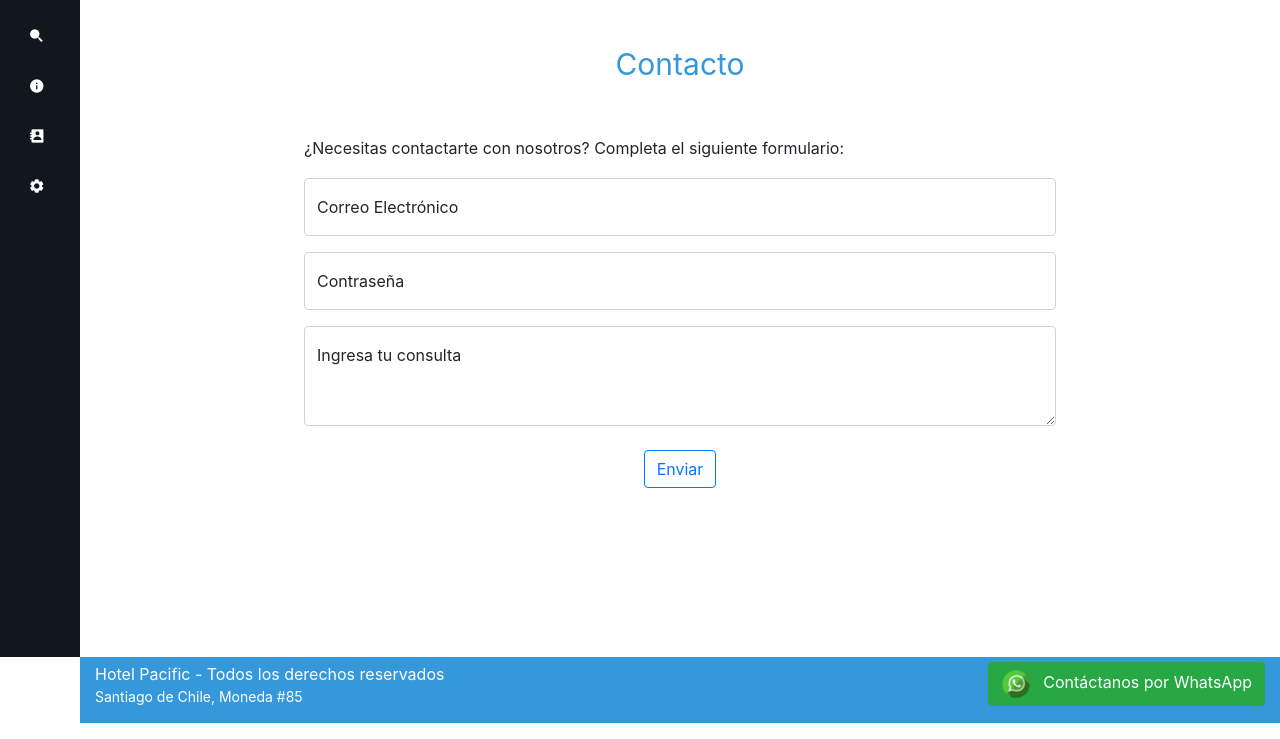
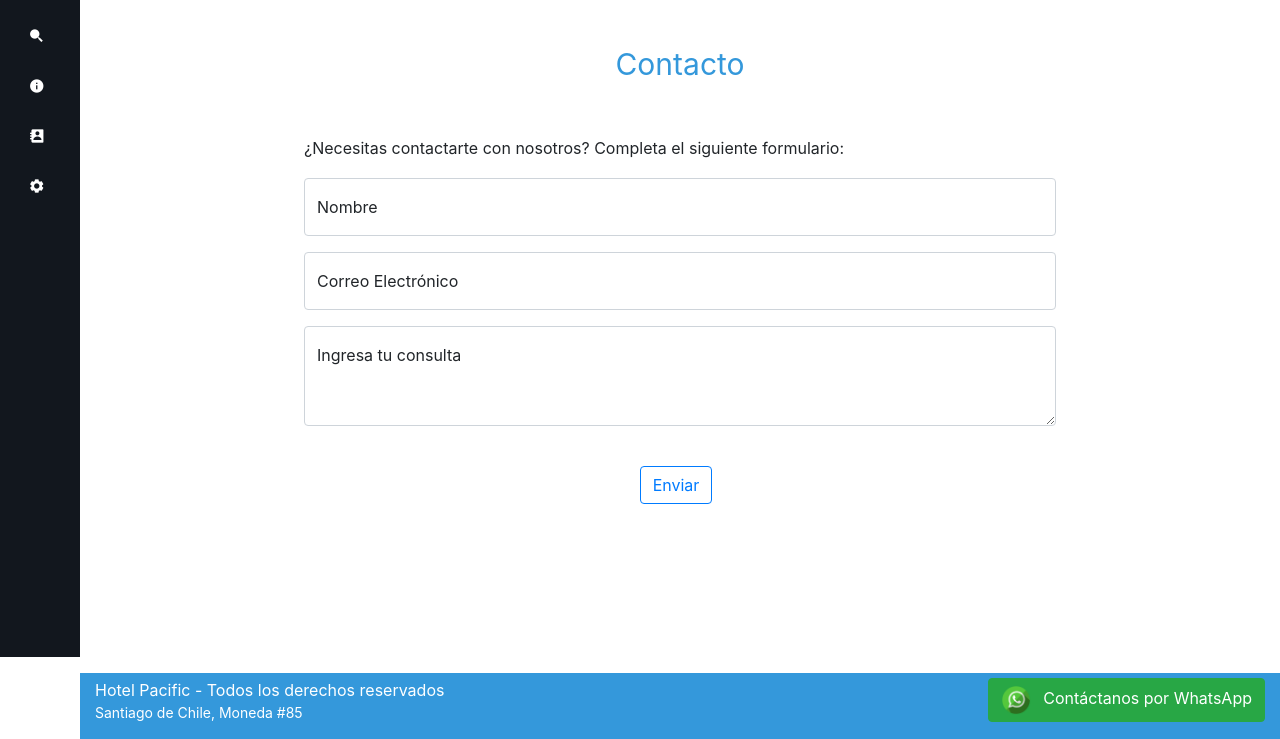
Before and after one commit to franpvp/pacificProject, a Django app: page /contacto/ in a window 1280 px wide. Shown: the part 143-882 px from the top of the page. Run offline with Django 4.2, Linux system fonts and the light colour scheme; some libraries are stand-ins or nearby versions.

Commit message:
Añado función de contacto envía mail desde formulario

```diff
--- a/appPacific/templates/app/contacto.html
+++ b/appPacific/templates/app/contacto.html
@@ -16,22 +16,25 @@
             <p style="text-align: justify; line-height: 1.6;">
                 {% trans "¿Necesitas contactarte con nosotros? Completa el siguiente formulario:" %}
             </p>
-            <form method="post" action="#">
+            <!-- Usamos el servicio de formspree esta vinculado al correo pamela.mardones.alvarez@gmail.com donde llegan los correos con los datos del formulario HTML-->
+            <form id="contactForm" method="post" action="https://formspree.io/f/xwkgwyzb">
                 <div class="form-floating mb-3">
-                    <input type="email" class="form-control" id="floatingInput" placeholder="name@example.com">
-                    <label for="floatingInput">{% trans "Correo Electrónico" %}</label>
+                    <input type="text" class="form-control" id="floatingInputName" name="Nombre" placeholder="nombre">
+                    <label for="floatingInputName">{% trans "Nombre" %}</label>
                 </div>
-                <div class="form-floating mb-3"> <!-- Agregamos la clase 'mb-3' para un margen inferior -->
-                    <input type="text" class="form-control" id="floatingPassword" placeholder="Password">
-                    <label for="floatingPassword">{% trans "Contraseña" %}</label>
+                <div class="form-floating mb-3">
+                    <input type="email" class="form-control" id="floatingInputEmail" name="Email"
+                        placeholder="name@example.com">
+                    <label for="floatingInputEmail">{% trans "Correo Electrónico" %}</label>
                 </div>
-                <div class="form-floating">
-                    <textarea class="form-control" id="floatingQuery" placeholder="Ingresa tu consulta" style="height: 100px;"></textarea>
+                <div class="form-floating mb-3">
+                    <textarea class="form-control" id="floatingQuery" name="Consulta" placeholder="Ingresa tu consulta"
+                        style="height: 100px;"></textarea>
                     <label for="consulta">{% trans "Ingresa tu consulta" %}</label>
                 </div>
                 <div class="row">
                     <div class="col d-flex justify-content-center pt-4">
-                        <button type="button" class="btn btn-outline-primary">{% trans "Enviar" %}</button>
+                        <button type="submit" class="btn btn-outline-primary me-2">{% trans "Enviar" %}</button>
                     </div>
                 </div>
             </form>
@@ -39,4 +42,18 @@
     </div>
 </div>
 
+<script>
+    // Script para limpiar los campos cuando la página se carga
+    window.addEventListener('load', function () {
+        limpiarCampos();
+    });
+
+    // Función para limpiar los campos del formulario
+    function limpiarCampos() {
+        document.getElementById("floatingInputName").value = "";
+        document.getElementById("floatingInputEmail").value = "";
+        document.getElementById("floatingQuery").value = "";
+    }
+</script>
+
 {% endblock %}
```
Also changed, not shown: appPacific/views.py (+4 -3 lines), pacific/settings.py (line endings or trailing spaces).
